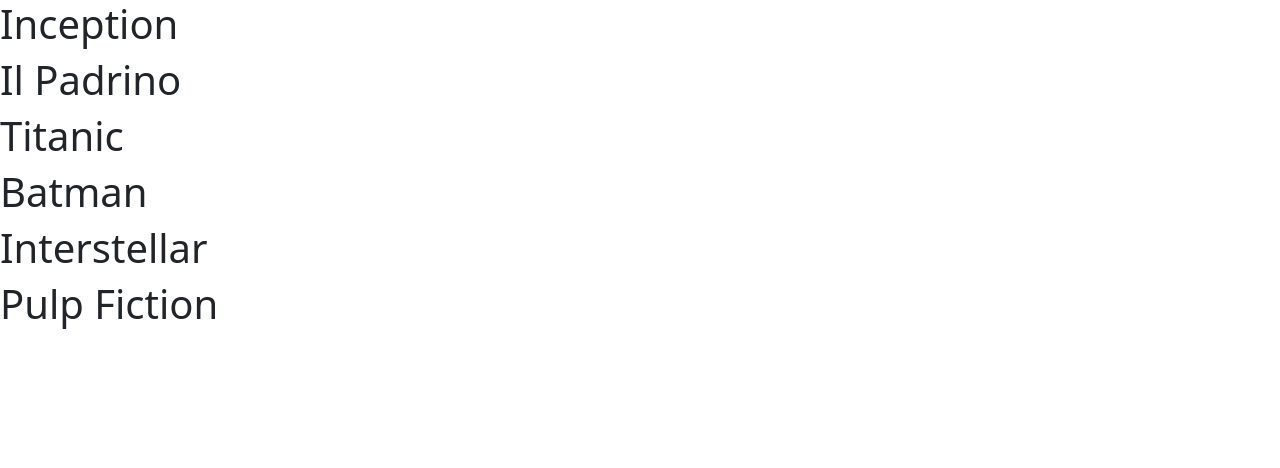
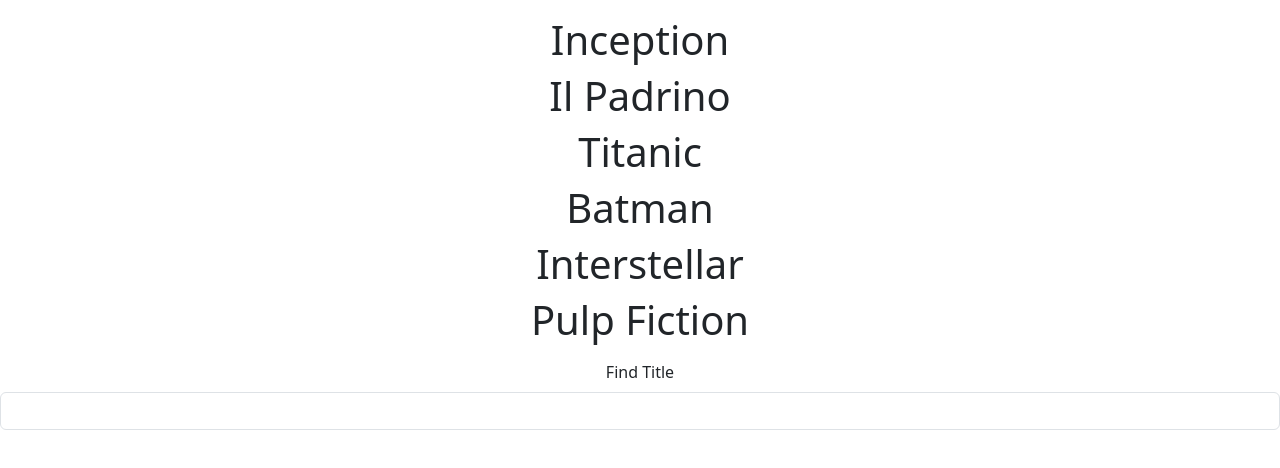
Before and after one commit to tommasodare/react-movie-filter, a React (Vite) app: page / in a window 1280 px wide. Shown: the top 468 px of the page. Built offline with nearby package versions, Linux system fonts and the light colour scheme.

Commit message:
Add search input for film titles in App component

```diff
--- a/src/App.jsx
+++ b/src/App.jsx
@@ -28,8 +28,6 @@ const filmsList = [
   }
 ]
 
-
-
 export default function App() {
 
   const [films, setFilms] = useState(filmsList)
@@ -38,7 +36,7 @@ export default function App() {
 
     <>
 
-      <div className="section">
+      <div className="section text-center mt-3">
         {
           films.map((film, index) => (
             <div key={index}>
@@ -46,8 +44,23 @@ export default function App() {
             </div>
           ))
         }
+
+        <div className="my-3">
+
+          <label htmlFor="" className="form-label">Find Title</label>
+          <input
+            type="text"
+            className="form-control"
+            name=""
+            id=""
+            placeholder=""
+            aria-describedby="fileHelpId"
+          />
+
+        </div>
+
+
       </div>
-
 
     </>
 
```
